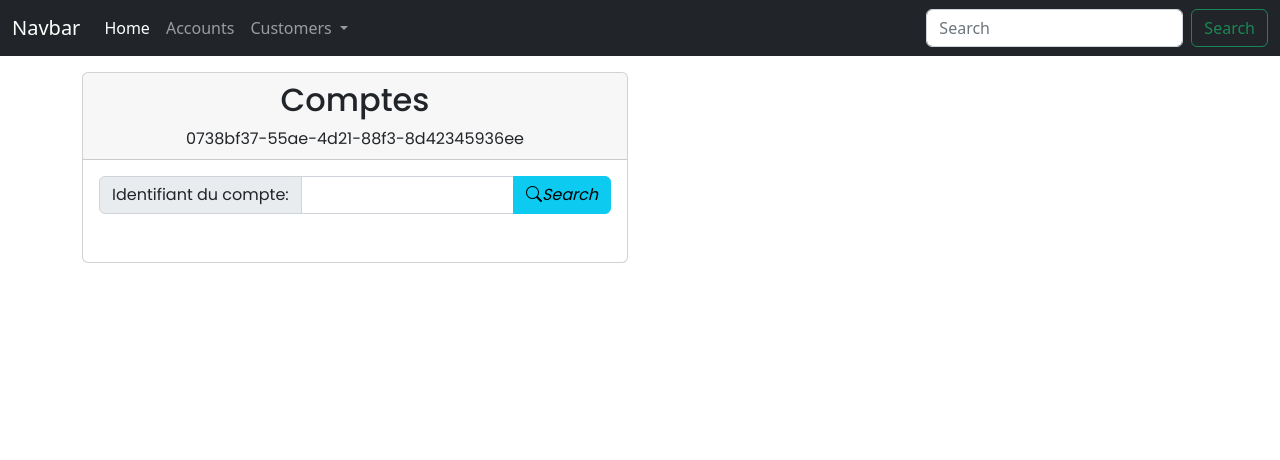
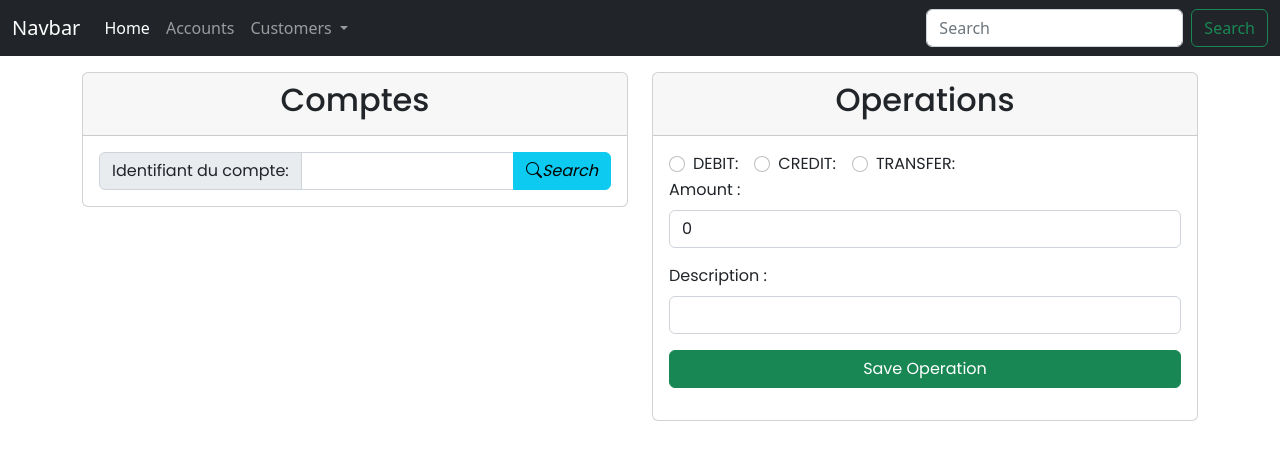
Before and after one commit to awiya/bank-back-front, an Angular app in the folder bank-front/: page /accounts in a window 1280 px wide. Shown: the top 460 px of the page. Built offline with nearby package versions, Linux system fonts and the light colour scheme.

Commit message:
Ajout de l'autre feat des operations

```diff
--- a/bank-front/src/app/components/accounts/accounts.component.html
+++ b/bank-front/src/app/components/accounts/accounts.component.html
@@ -4,19 +4,16 @@
             <div class="card">
                 <div class="card-header text-center">
                     <h2>Comptes</h2>
-                    0738bf37-55ae-4d21-88f3-8d42345936ee
                 </div>
                 <div class="card-body">
-                    <form [formGroup]="accountFormFroup" (ngSubmit)="handleSearchAccount()">
+                    <form [formGroup]="accountFormGroup" (ngSubmit)="handleSearchAccount()">
                         <div class="input-group">
                             <label class="input-group-text">Identifiant du compte:</label>
                             <input type="text" formControlName="accountId" class="form-control">
                             <button class="btn btn-info"><i class="bi bi-search">Search</i></button>
                         </div>
                     </form>
-                </div>
-                <div class="card-body">
-                    <ng-container *ngIf="account$ | async as account">
+                    <ng-container *ngIf="account | async as account">
                         <div class="mt-1">
                             <label for="">Identifiant:&nbsp;&nbsp;</label>
                             <label for=""><strong>{{account.accountId}}</strong></label>
@@ -46,7 +43,7 @@
                         </table>
                         <ul class="nav nav-pills">
                             <li *ngFor="let item of [].constructor(account.totalPages); let page = index">
-                                <a [ngClass]="page==currentPage?'btn-info':'btn-outline-info'" (click)="goToPage(page)"
+                                <a [ngClass]="page==currentPage?'btn-info':'btn-outline-info'" (click)="gotoPage(page)"
                                     class="btn  ms-1 mt-1">{{page}}</a>
                             </li>
                         </ul>
@@ -55,11 +52,40 @@
             </div>
         </div>
         <div class="col col-md-6">
-            <div class="card" *ngIf="account">
-                <div class="card-header">Operations</div>
+            <div class="card">
+                <div class="card-header text-center">
+                    <h2>Operations</h2>
+                </div>
                 <div class="card-body">
                     <form [formGroup]="operationFormGroup" (ngSubmit)="handleAccountOperation()">
-
+                        <div class="form-check form-check-inline">
+                            <input class="form-check-input" type="radio" formControlName="operationType" value="DEBIT">
+                            <label class="form-check-label">DEBIT:</label>
+                        </div>
+                        <div class="form-check form-check-inline">
+                            <input class="form-check-input" type="radio" formControlName="operationType" value="CREDIT">
+                            <label class="form-check-label">CREDIT:</label>
+                        </div>
+                        <div class="form-check form-check-inline">
+                            <input class="form-check-input" type="radio" formControlName="operationType"
+                                value="TRANSFER">
+                            <label class="form-check-label">TRANSFER:</label>
+                        </div>
+                        <div class="mb-3" *ngIf="operationFormGroup.value.operationType=='TRANSFER'">
+                            <label class="form-label">Account Destination :</label>
+                            <input type="text" formControlName="accountDestination" class="form-control">
+                        </div>
+                        <div class="mb-3">
+                            <label class="form-label">Amount :</label>
+                            <input type="text" formControlName="amount" class="form-control">
+                        </div>
+                        <div class="mb-3">
+                            <label class="form-label">Description :</label>
+                            <input type="text" formControlName="description" class="form-control">
+                        </div>
+                        <div class="d-grid mb-3">
+                            <button class="btn btn-success">Save Operation</button>
+                        </div>
                     </form>
                 </div>
             </div>
--- a/bank-front/src/app/components/accounts/accounts.component.ts
+++ b/bank-front/src/app/components/accounts/accounts.component.ts
@@ -1,6 +1,6 @@
 import { Component, OnInit } from '@angular/core';
 import { FormBuilder, FormGroup } from '@angular/forms';
-import { Observable } from 'rxjs';
+import { catchError, Observable, throwError } from 'rxjs';
 import { Account } from 'src/app/models/account.model';
 import { AccountsService } from 'src/app/services/accounts.service';
 
@@ -10,20 +10,22 @@ import { AccountsService } from 'src/app/services/accounts.service';
   styleUrls: ['./accounts.component.css'],
 })
 export class AccountsComponent implements OnInit {
-  accountFormFroup: FormGroup;
+  accountFormGroup!: FormGroup;
   currentPage: number = 0;
   pageSize: number = 5;
-  account$: Observable<Account>;
-  listAccounts: Account[];
-  operationFormGroup: FormGroup;
+  account!: Observable<Account>;
+  operationFormGroup!: FormGroup;
+  errorMessage!: string;
 
-  constructor(private fb: FormBuilder, private service: AccountsService) {}
+  constructor(
+    private fb: FormBuilder,
+    private accountService: AccountsService
+  ) {}
 
   ngOnInit(): void {
-    this.accountFormFroup = this.fb.group({
+    this.accountFormGroup = this.fb.group({
       accountId: this.fb.control(''),
     });
-
     this.operationFormGroup = this.fb.group({
       operationType: this.fb.control(null),
       amount: this.fb.control(0),
@@ -33,31 +35,34 @@ export class AccountsComponent implements OnInit {
   }
 
   handleSearchAccount() {
-    let id: string = this.accountFormFroup.value.accountId;
-    this.account$ = this.service.getAccount(
-      id,
-      this.currentPage,
-      this.pageSize
-    );
+    let accountId: string = this.accountFormGroup.value.accountId;
+    this.account = this.accountService
+      .getAccount(accountId, this.currentPage, this.pageSize)
+      .pipe(
+        catchError((err) => {
+          this.errorMessage = err.message;
+          return throwError(err);
+        })
+      );
   }
 
-  goToPage(page: number) {
+  gotoPage(page: number) {
     this.currentPage = page;
     this.handleSearchAccount();
   }
 
   handleAccountOperation() {
     let accountId: string = this.accountFormGroup.value.accountId;
-    let operationType = this.operationFromGroup.value.operationType;
-    let amount: number = this.operationFromGroup.value.amount;
-    let description: string = this.operationFromGroup.value.description;
+    let operationType = this.operationFormGroup.value.operationType;
+    let amount: number = this.operationFormGroup.value.amount;
+    let description: string = this.operationFormGroup.value.description;
     let accountDestination: string =
-      this.operationFromGroup.value.accountDestination;
+      this.operationFormGroup.value.accountDestination;
     if (operationType == 'DEBIT') {
-      this.service.debit(accountId, amount, description).subscribe({
+      this.accountService.debit(accountId, amount, description).subscribe({
         next: (data) => {
           alert('Success Credit');
-          this.operationFromGroup.reset();
+          this.operationFormGroup.reset();
           this.handleSearchAccount();
         },
         error: (err) => {
@@ -65,10 +70,10 @@ export class AccountsComponent implements OnInit {
         },
       });
     } else if (operationType == 'CREDIT') {
-      this.service.credit(accountId, amount, description).subscribe({
+      this.accountService.credit(accountId, amount, description).subscribe({
         next: (data) => {
           alert('Success Debit');
-          this.operationFromGroup.reset();
+          this.operationFormGroup.reset();
           this.handleSearchAccount();
         },
         error: (err) => {
@@ -76,12 +81,12 @@ export class AccountsComponent implements OnInit {
         },
       });
     } else if (operationType == 'TRANSFER') {
-      this.service
+      this.accountService
         .transfer(accountId, accountDestination, amount, description)
         .subscribe({
           next: (data) => {
             alert('Success Transfer');
-            this.operationFromGroup.reset();
+            this.operationFormGroup.reset();
             this.handleSearchAccount();
           },
           error: (err) => {
--- a/bank-front/src/app/components/new-customer/new-customer.component.html
+++ b/bank-front/src/app/components/new-customer/new-customer.component.html
@@ -21,7 +21,10 @@
                         && newCustomerFormGroup.controls['email'].errors
                         && newCustomerFormGroup.controls['email'].errors!['email']">l'email est non valide</span>
                 </div>
-                <button [disabled]="!newCustomerFormGroup.valid" class="btn btn-info">Submit</button>
+                <div class="d-grid mb-3">
+                    <button [disabled]="!newCustomerFormGroup.valid" class="btn btn-info ">Submit</button>
+                </div>
+
             </form>
         </div>
     </div>
```
